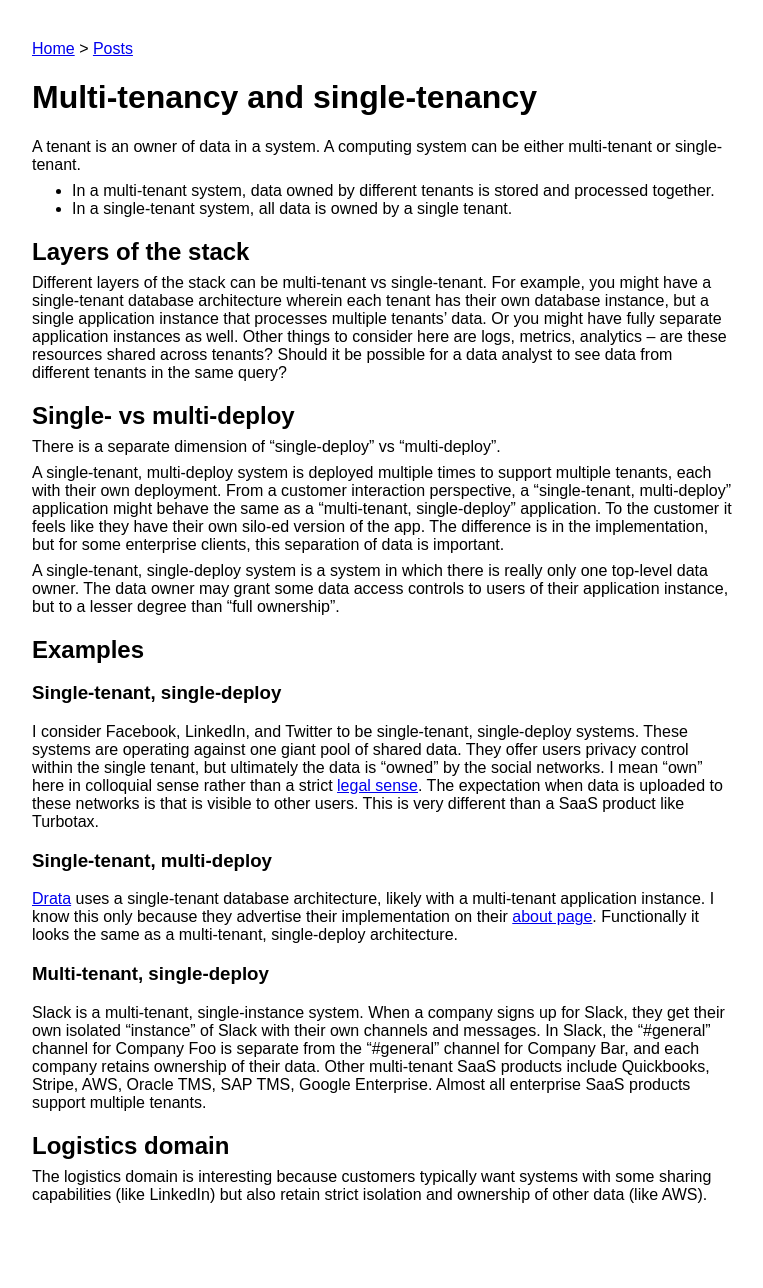
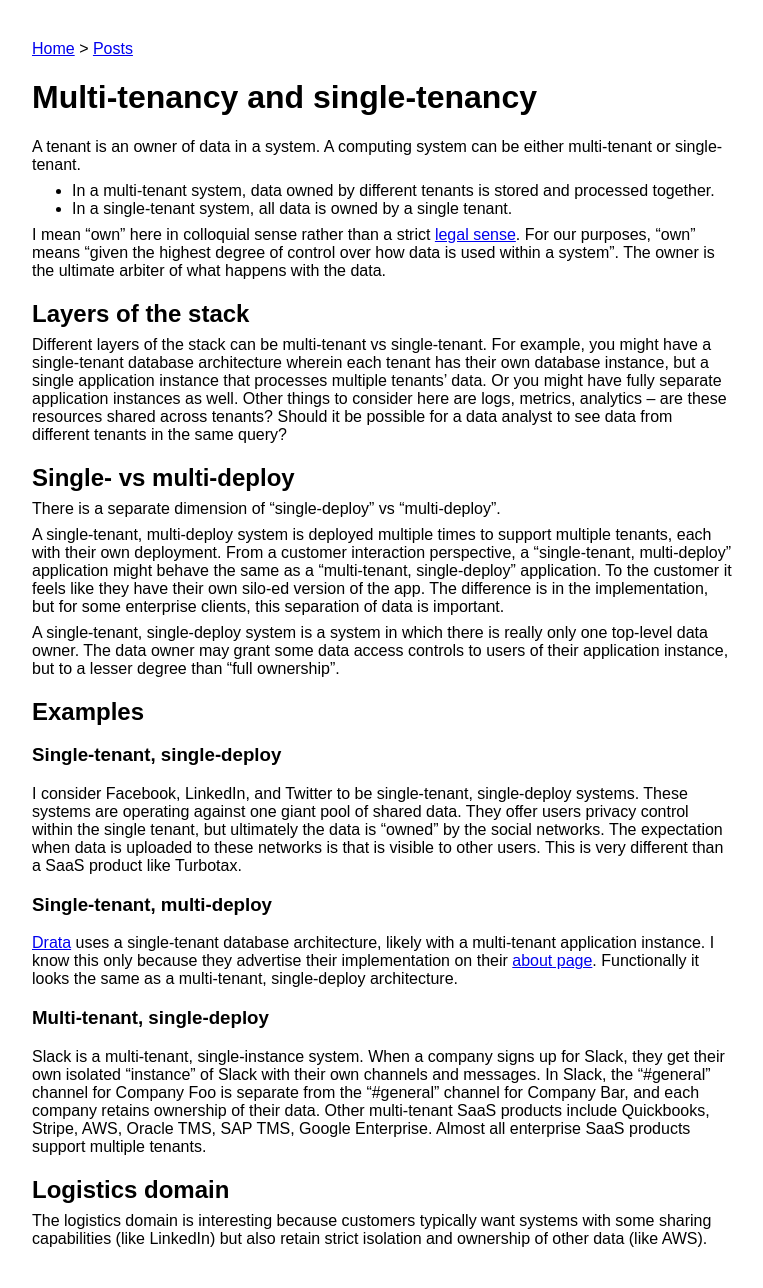
Before and after one commit to maxh/maxheinritz.com, a Jekyll site: the page built from _posts/2022-07-09-tenants.md, in a window 1280 px wide. Shown: the whole page, without its empty margins (108-871 px from the left). Built offline with Jekyll 4.4.1, drawn with Linux system fonts in a browser that asks for light colours; before the commit the page ends 1244 px from its top, so only the background shows below that; some of the changed lines change nothing that is shown.

Commit message:
ownership

```diff
--- a/_posts/2022-07-09-tenants.md
+++ b/_posts/2022-07-09-tenants.md
@@ -8,6 +8,8 @@
 
 - In a multi-tenant system, data owned by different tenants is stored and processed together.
 - In a single-tenant system, all data is owned by a single tenant.
+
+I mean "own" here in colloquial sense rather than a strict [legal sense](https://www.brookings.edu/blog/techtank/2019/06/26/why-data-ownership-is-the-wrong-approach-to-protecting-privacy/). For our purposes, "own" means "given the highest degree of control over how data is used within a system". The owner is the ultimate arbiter of what happens with the data.
 
 ## Layers of the stack
 
@@ -25,7 +27,7 @@
 
 ### Single-tenant, single-deploy
 
-I consider Facebook, LinkedIn, and Twitter to be single-tenant, single-deploy systems. These systems are operating against one giant pool of shared data. They offer users privacy control within the single tenant, but ultimately the data is "owned" by the social networks. I mean "own" here in colloquial sense rather than a strict [legal sense](https://www.brookings.edu/blog/techtank/2019/06/26/why-data-ownership-is-the-wrong-approach-to-protecting-privacy/). The expectation when data is uploaded to these networks is that is visible to other users. This is very different than a SaaS product like Turbotax.
+I consider Facebook, LinkedIn, and Twitter to be single-tenant, single-deploy systems. These systems are operating against one giant pool of shared data. They offer users privacy control within the single tenant, but ultimately the data is "owned" by the social networks. The expectation when data is uploaded to these networks is that is visible to other users. This is very different than a SaaS product like Turbotax.
 
 ### Single-tenant, multi-deploy
 
```
